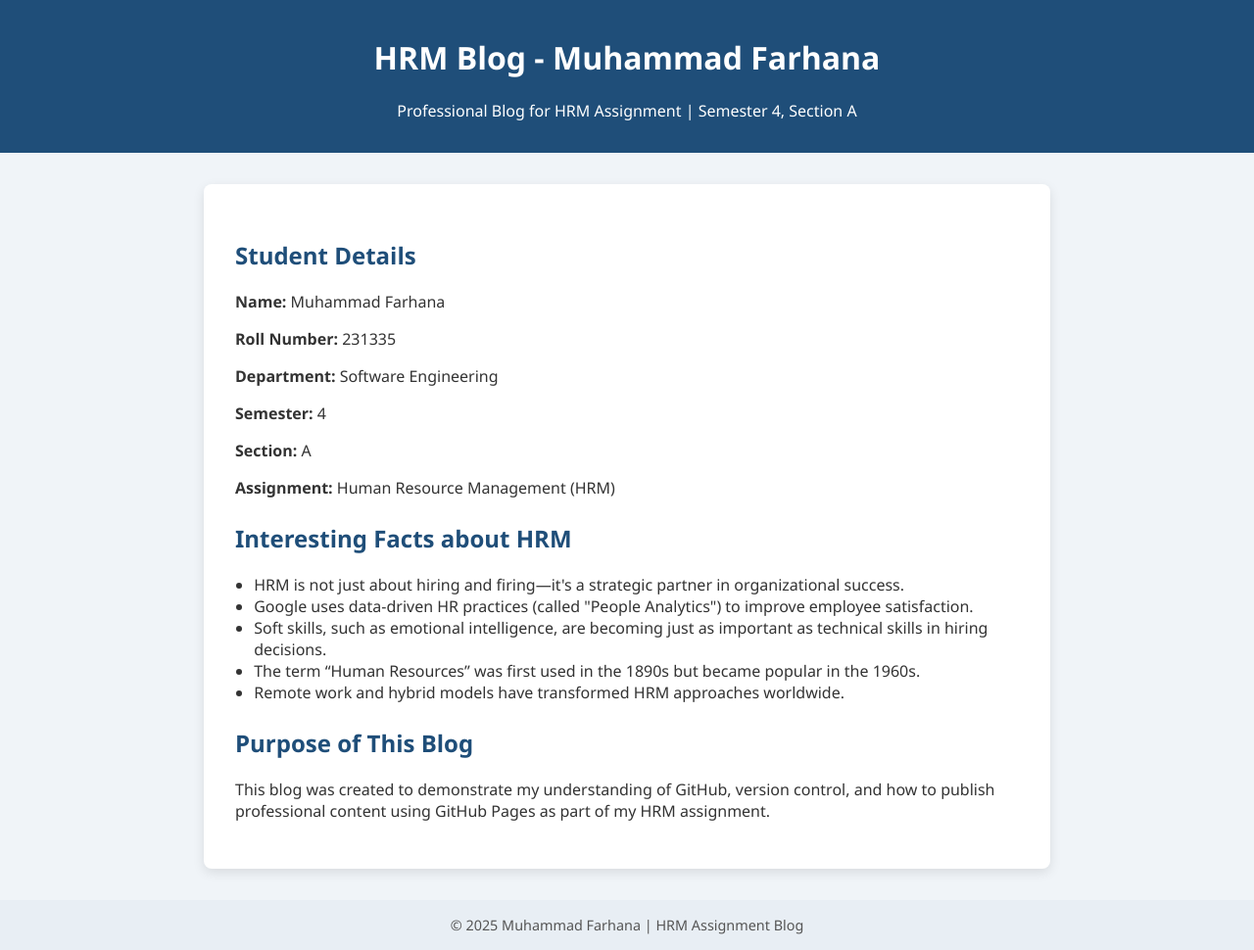
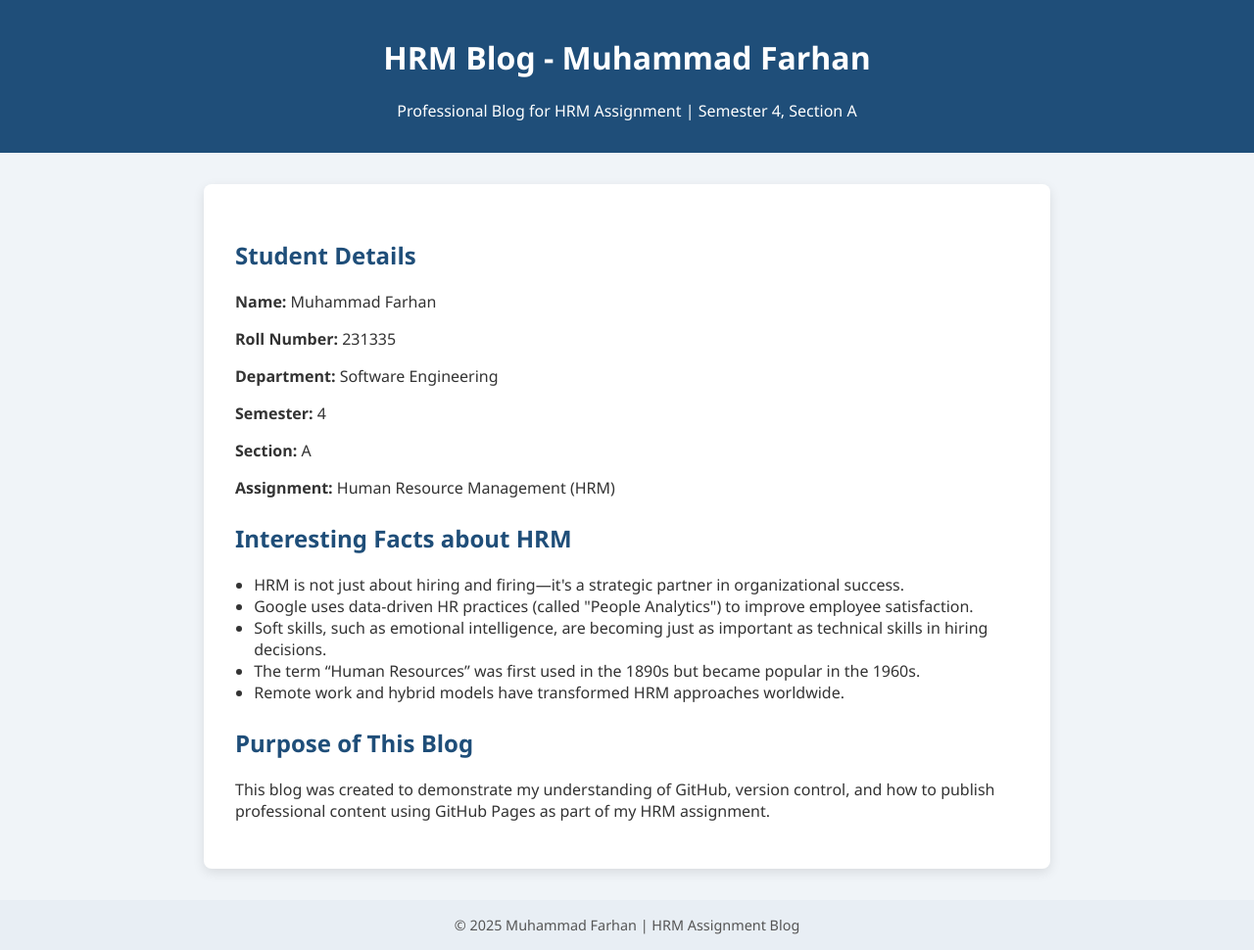
Before and after one commit to MFarhanktk/Blog, a plain HTML site: page index.html in a window 1280 px wide. Shown: the whole page at 98% size. Drawn offline with Linux system fonts and the light colour scheme.

Commit message:
Update index.html

```diff
--- a/index.html
+++ b/index.html
@@ -2,7 +2,7 @@
 <html lang="en">
 <head>
   <meta charset="UTF-8">
-  <title>Muhammad Farhan  - HRM Blog</title>
+  <title>Muhammad Farhan - HRM Blog</title>
   <style>
     body {
       font-family: 'Segoe UI', Tahoma, Geneva, Verdana, sans-serif;
@@ -49,13 +49,13 @@
 <body>
 
 <header>
-  <h1>HRM Blog - Muhammad Farhana</h1>
+  <h1>HRM Blog - Muhammad Farhan</h1>
   <p>Professional Blog for HRM Assignment | Semester 4, Section A</p>
 </header>
 
 <div class="container">
   <h2>Student Details</h2>
-  <p><strong>Name:</strong> Muhammad Farhana</p>
+  <p><strong>Name:</strong> Muhammad Farhan</p>
   <p><strong>Roll Number:</strong> 231335</p>
   <p><strong>Department:</strong> Software Engineering</p>
   <p><strong>Semester:</strong> 4</p>
@@ -76,7 +76,7 @@
 </div>
 
 <footer>
-  © 2025 Muhammad Farhana | HRM Assignment Blog
+  © 2025 Muhammad Farhan | HRM Assignment Blog
 </footer>
 
 </body>
```
